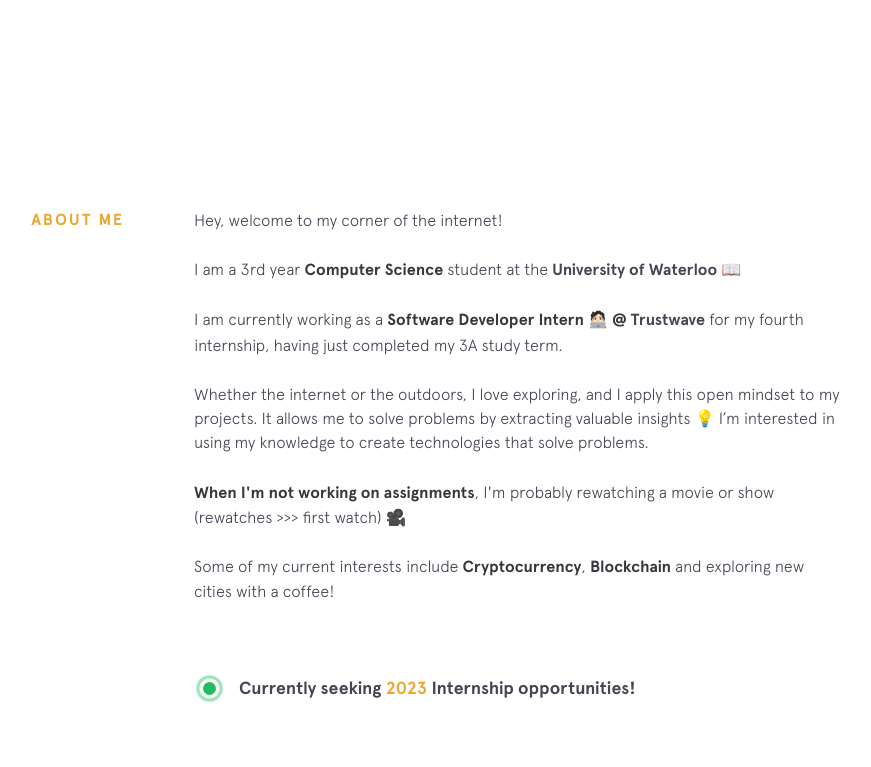
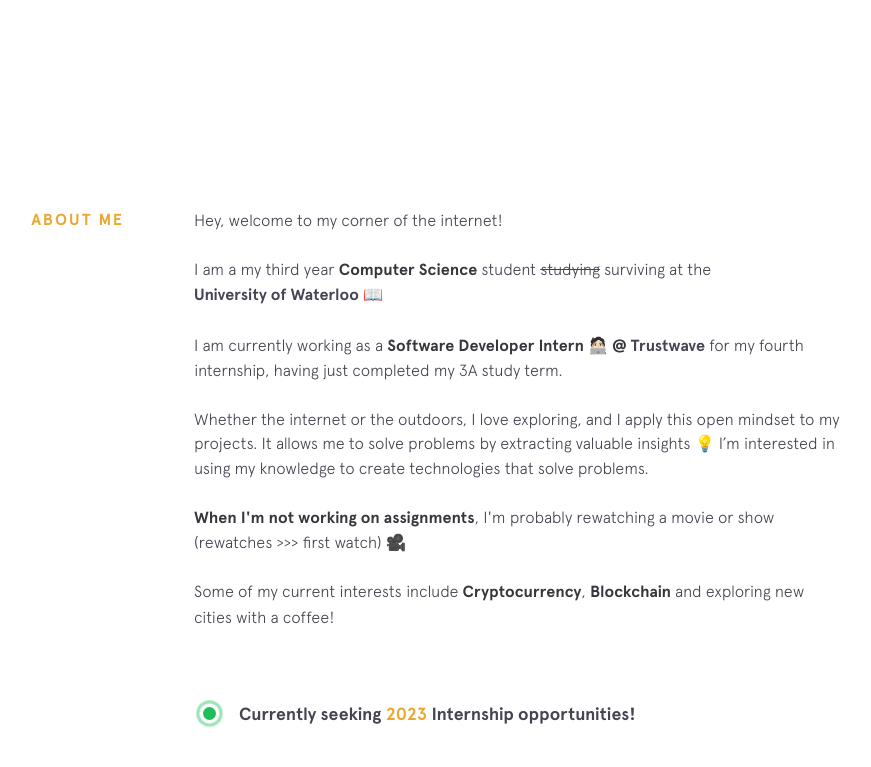
Before and after one commit to rohanxminocha/personal-website-v1, a Jekyll site: the page built from index.html, in a window 1280 px wide and 900 px high, scrolled down 792 px. Shown: the top 767 px of the window, without its empty margins (256-1127 px from the left). Built offline with Jekyll 4.4.1, drawn with Linux system fonts in a browser that asks for light colours; nearby versions of some CDN libraries.

Commit message:
Update background.html

```diff
--- a/_includes/background.html
+++ b/_includes/background.html
@@ -2,7 +2,7 @@
    <div class="section__title">About Me</div>
    <div class="section__content">
       <p>Hey, welcome to my corner of the internet!</p>
-      <p>I am a 3rd year <strong>Computer Science</strong> student at the <a class="underline-link" href="https://cs.uwaterloo.ca/" target="_blank">University of Waterloo</a> 📖</p>
+      <p>I am a my third year <strong>Computer Science</strong> student <s>studying</s> surviving at the <a class="underline-link" href="https://cs.uwaterloo.ca/" target="_blank">University of Waterloo</a> 📖</p>
       <p>I am currently working as a <strong>Software Developer Intern 🧑🏻‍💻 @</strong> <a class="underline-link" href="https://www.trustwave.com/" target="_blank">Trustwave</a> for my fourth internship, having just completed my 3A study term.</p>
       <p>Whether the internet or the outdoors, I love exploring, and I apply this open mindset to my projects. It allows me to solve problems by extracting valuable insights 💡 I’m interested in using my knowledge to create technologies that solve problems.</p>
       <p><strong>When I'm not working on assignments</strong>, I'm probably rewatching a movie or show <br>(rewatches >>> first watch) 🎥</p>
```
